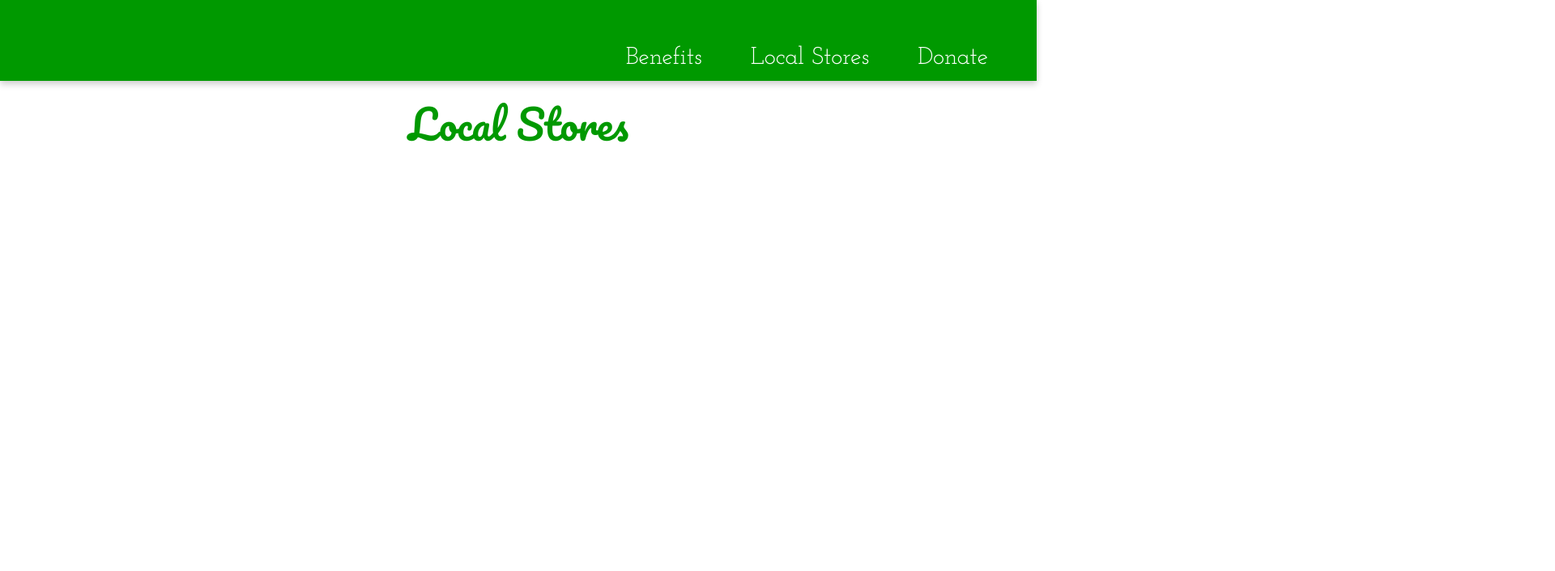
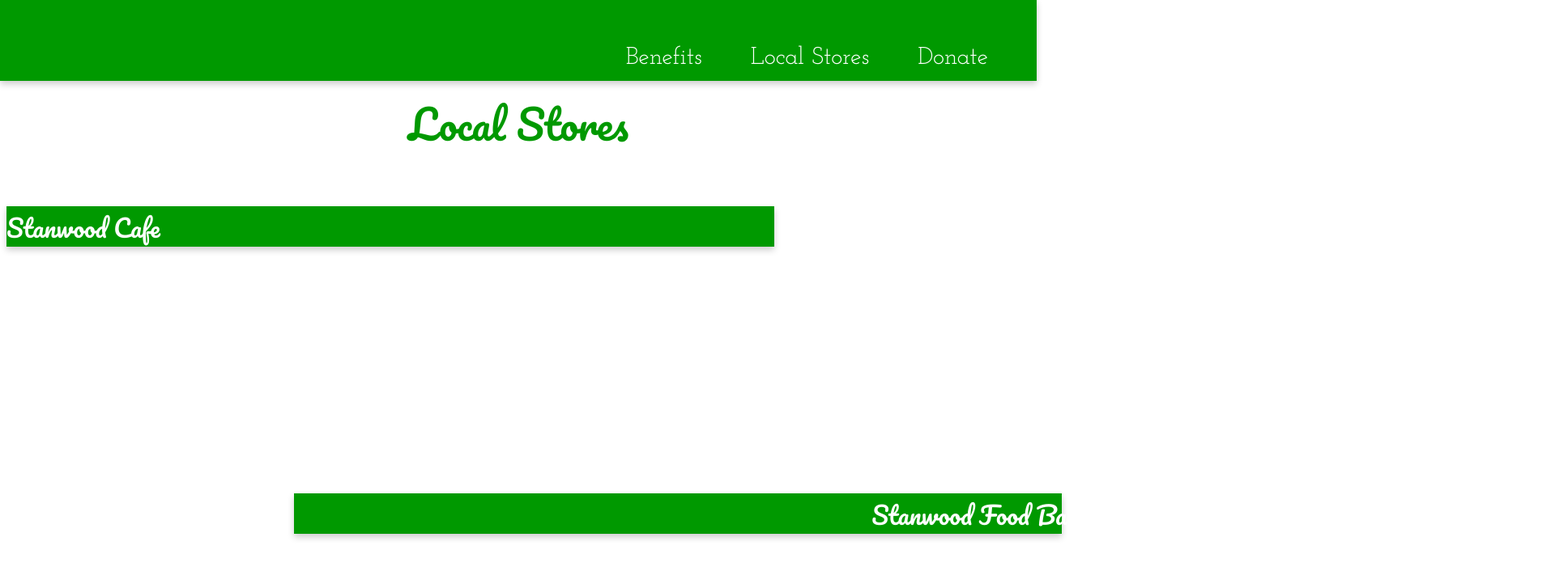
Before and after one commit to wd-100-sea-sep-13-2016/cause-site-group-1, a plain HTML site: page jessepage.html in a window 1280 px wide. Shown: the top 706 px of the page at 81% size, 1920 px wide, since content can reach past the window. Drawn offline with Linux system fonts and the light colour scheme.

Commit message:
Basic alignment and style added to page
--

```diff
--- a/jessepage.html
+++ b/jessepage.html
@@ -4,7 +4,7 @@
     <meta charset="utf-8">
     <meta http-equiv="X-UA-Compatible" content="IE=edge">
     <meta name="viewport" content="width=device-width, initial-scale=1">
-    <link rel="stylesheet" type="text/css" href="style.css">
+    <link rel="stylesheet" type="text/css" href="stylelocal.css">
     <link href="https://fonts.googleapis.com/css?family=Josefin+Slab|Pacifico" rel="stylesheet">
     <title>Shop Local</title>
   </head>
@@ -19,5 +19,10 @@
       </div>
     </nav>
     <h1 id="statement">Local Stores</h1>
+
+    <div id="localbar"><h2 id="statement2">Stanwood Cafe</h2></div>
+
+    <div id="localbarright"><h2 id="statement3">Stanwood Food Bank</h2></div>
+
   </body>
 </html>
--- a/stylelocal.css
+++ b/stylelocal.css
@@ -5,6 +5,19 @@
 	position: relative;
 	top: 75px;
 }
+
+#statement2 {
+	font: 30px 'Pacifico', cursive;
+	color: white;
+}
+
+#statement3 {
+	font: 30px 'Pacifico', cursive;
+	color: white;
+margin-right: -750px;
+	text-align: center;
+}
+
 #navbar {
 	width: 100%;
 	box-shadow: 0 4px 8px 0 rgba(0,0,0,0.2);
@@ -26,3 +39,26 @@
 	margin: 40px 60px 20px 0;
 	color: #ffffff;
 }
+
+#localbar {
+	width: 75%;
+	box-shadow: 0 4px 8px 0 rgba(0,0,0,0.2);
+	background: #009900;
+	height: 50px;
+	top: 100px;
+	display: block;
+	position: relative;
+}
+
+#localbarright {
+	width: 75%;
+	box-shadow: 0 4px 8px 0 rgba(0,0,0,0.2);
+	background: #009900;
+	height: 50px;
+	margin-top: 400px;
+	display: block;
+	position: relative;
+	margin-left: 355px;
+	top: 5px;
+	clear: right;
+}
```
